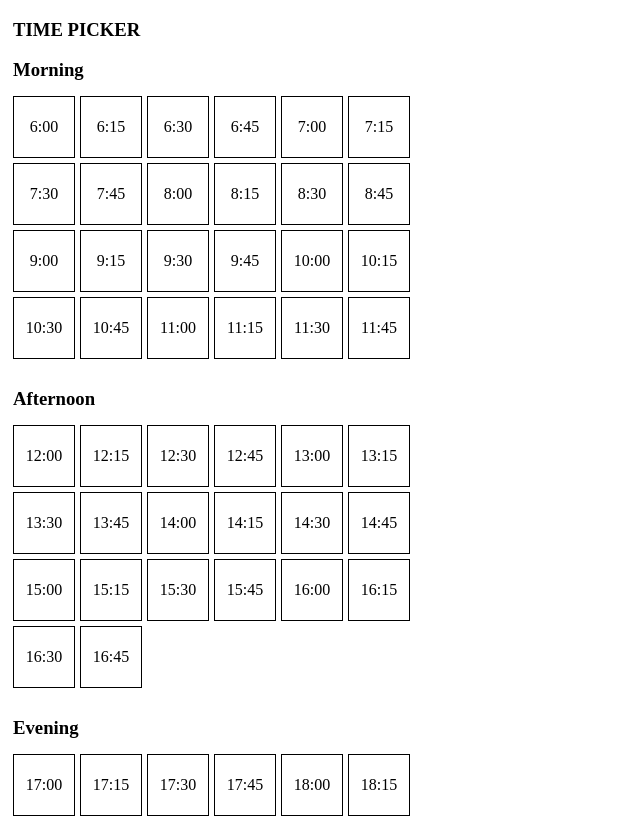
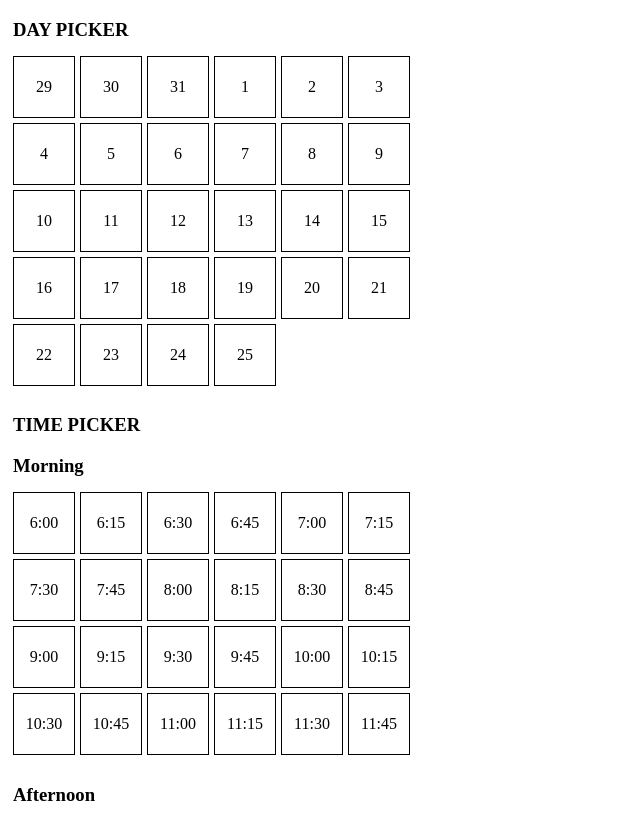
Before and after one commit to maciejk77/time-date-picker, a React (Create React App) app: page / in a window 1280 px wide. Shown: the top 818 px of the page, without its empty margins (0-640 px from the left). Built offline with nearby package versions, Linux system fonts and the light colour scheme; the HTML template or start-up script is replaced by a standard one.

Commit message:
Render days array, refactor

```diff
--- a/src/App.js
+++ b/src/App.js
@@ -1,11 +1,14 @@
 import React from 'react';
 import Footer from './components/Footer';
 import Label from './components/Label';
+import DayPicker from './components/DayPicker';
 import TimePicker from './components/TimePicker';
 
 const App = () => {
   return (
     <div style={styles.app}>
+      <Label>DAY PICKER</Label>
+      <DayPicker />
       <Label>TIME PICKER</Label>
       <TimePicker />
       <Footer />
--- /dev/null
+++ b/src/components/DayPicker/index.js
@@ -0,0 +1,34 @@
+import React, { useState, useEffect } from 'react';
+import Picker from '../Picker';
+import Label from '../Label';
+import Loader from '../Loader';
+import { getArrayOfDays } from '../../helpers';
+
+const DayPicker = () => {
+  const [days, setDays] = useState([]);
+
+  const isLoading = !days.length;
+  const daysArray = days.map((el) => el.day);
+
+  useEffect(() => {
+    const days = getArrayOfDays();
+    setDays(days);
+  }, []);
+
+  if (isLoading) return <Loader />;
+
+  return (
+    <div style={styles.dayPicker}>
+      <Picker data={daysArray} />
+    </div>
+  );
+};
+
+const styles = {
+  dayPicker: {
+    // border: '1px dotted blue',
+    // marginBottom: 3,
+  },
+};
+
+export default DayPicker;
--- a/src/components/Item/index.js
+++ b/src/components/Pick/index.js
@@ -1,11 +1,11 @@
 import React from 'react';
 
-const Item = ({ data }) => {
-  return <div style={styles.item}>{data}</div>;
+const Pick = ({ data }) => {
+  return <div style={styles.pick}>{data}</div>;
 };
 
 const styles = {
-  item: {
+  pick: {
     alignItems: 'center',
     border: '1px solid black',
     display: 'flex',
@@ -17,4 +17,4 @@ const styles = {
   },
 };
 
-export default Item;
+export default Pick;
--- a/src/components/ItemGroup/index.js
+++ b/src/components/Picker/index.js
@@ -1,16 +1,16 @@
 import React from 'react';
-import Item from '../Item';
+import Pick from '../Pick';
 
-const ItemGroup = ({ data }) => (
-  <div style={styles.itemGroup}>
+const Picker = ({ data }) => (
+  <div style={styles.picker}>
     {data.map((item, idx) => (
-      <Item key={idx} data={item} />
+      <Pick key={idx} data={item} />
     ))}
   </div>
 );
 
 const styles = {
-  itemGroup: {
+  picker: {
     // border: '1px dotted red',
     display: 'flex',
     flexWrap: 'wrap',
@@ -19,4 +19,4 @@ const styles = {
   },
 };
 
-export default ItemGroup;
+export default Picker;
--- a/src/components/TimePicker/index.js
+++ b/src/components/TimePicker/index.js
@@ -1,5 +1,5 @@
 import React, { useState, useEffect } from 'react';
-import ItemGroup from '../ItemGroup';
+import Picker from '../Picker';
 import Label from '../Label';
 import Loader from '../Loader';
 import { getArrayOfTimes } from '../../helpers';
@@ -19,7 +19,7 @@ const TimePicker = () => {
   return times.map(({ label, data }, idx) => (
     <div style={styles.timePicker} key={idx}>
       <Label>{label}</Label>
-      <ItemGroup data={data} />
+      <Picker data={data} />
     </div>
   ));
 };
```
